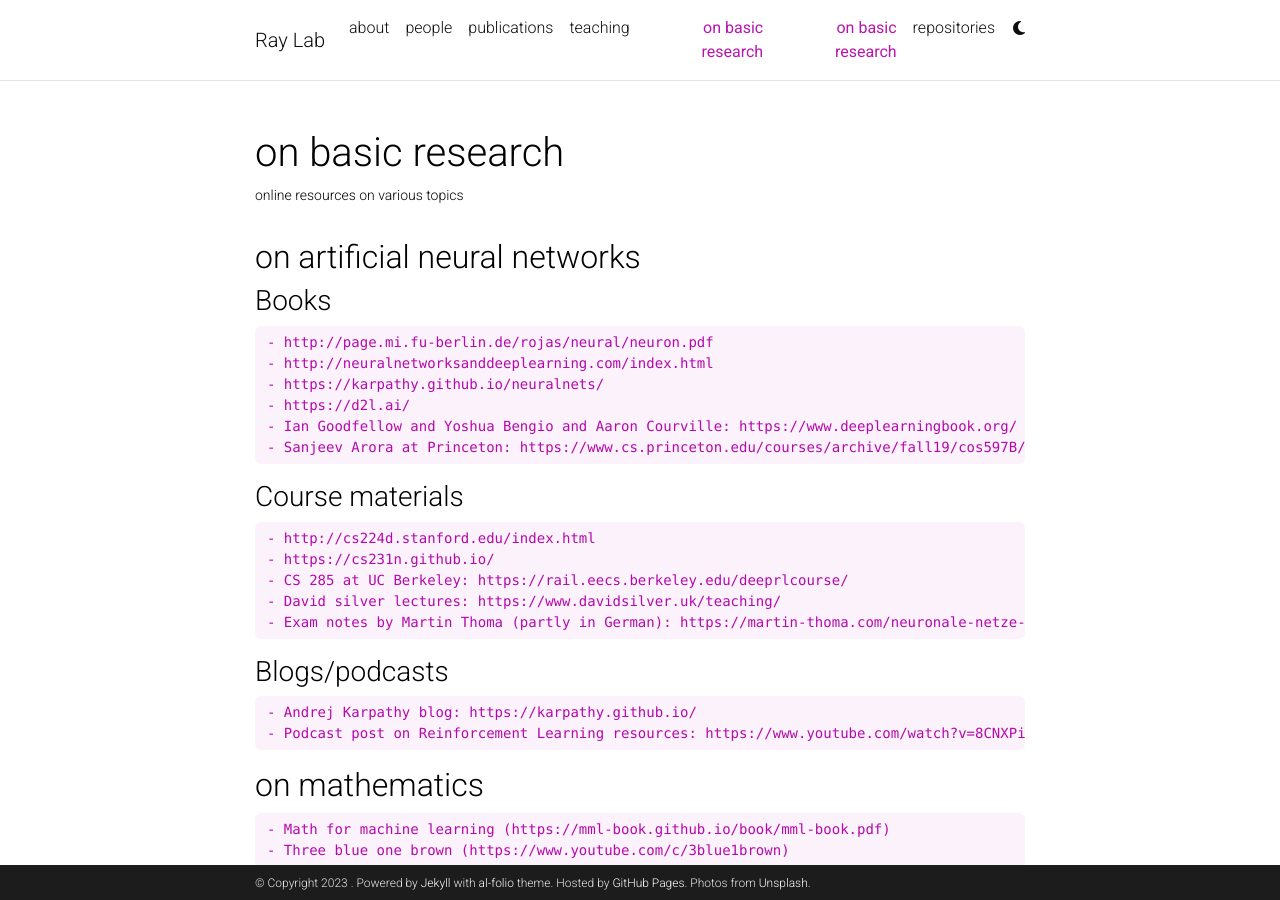
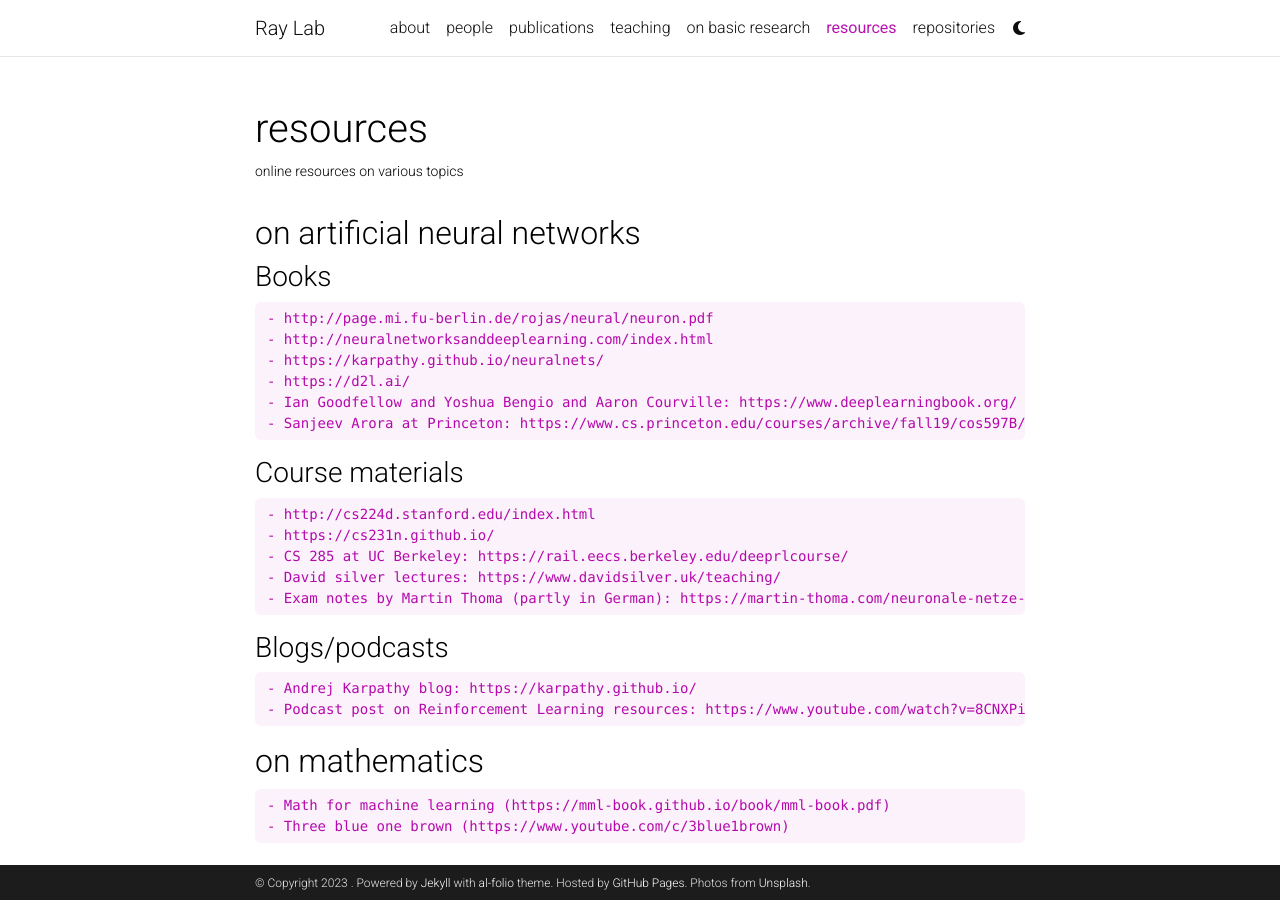
Before and after one commit to rayslab/rayslab.github.io, a Jekyll site: the page built from _pages/resources.md, in a window 1280 px wide and 900 px high. Built offline with Jekyll 4.4.1, drawn with Linux system fonts in a browser that asks for light colours; comment, search, counter and statistics services are not loaded; a style sheet for code colours, icons or effects is not loaded.

Commit message:
Fixed resources page

```diff
--- a/_pages/resources.md
+++ b/_pages/resources.md
@@ -1,7 +1,7 @@
 ---
 layout: page
-permalink: /basic-research/
-title: on basic research
+permalink: /resources/
+title: resources
 description: online resources on various topics
 nav: true
 nav_order: 70
```
